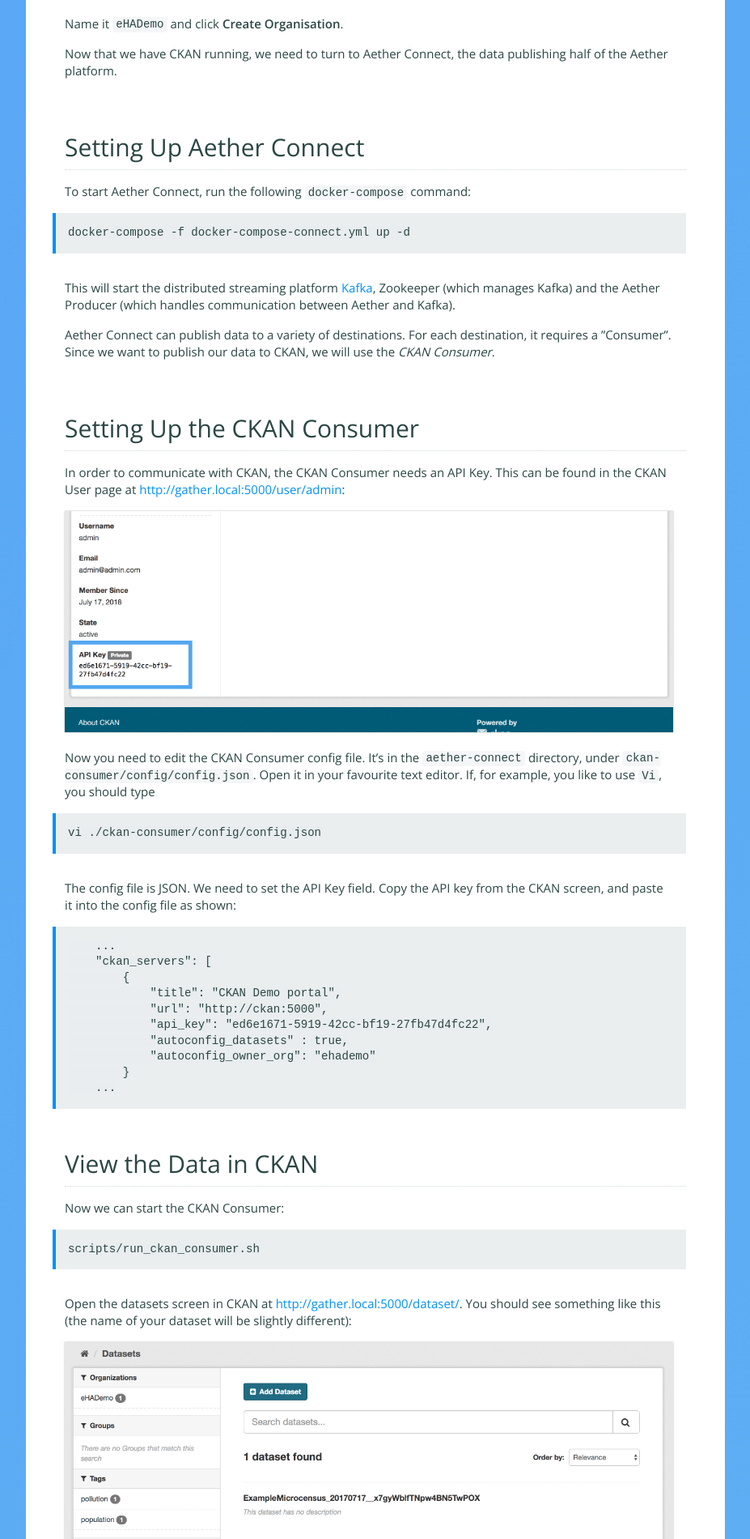
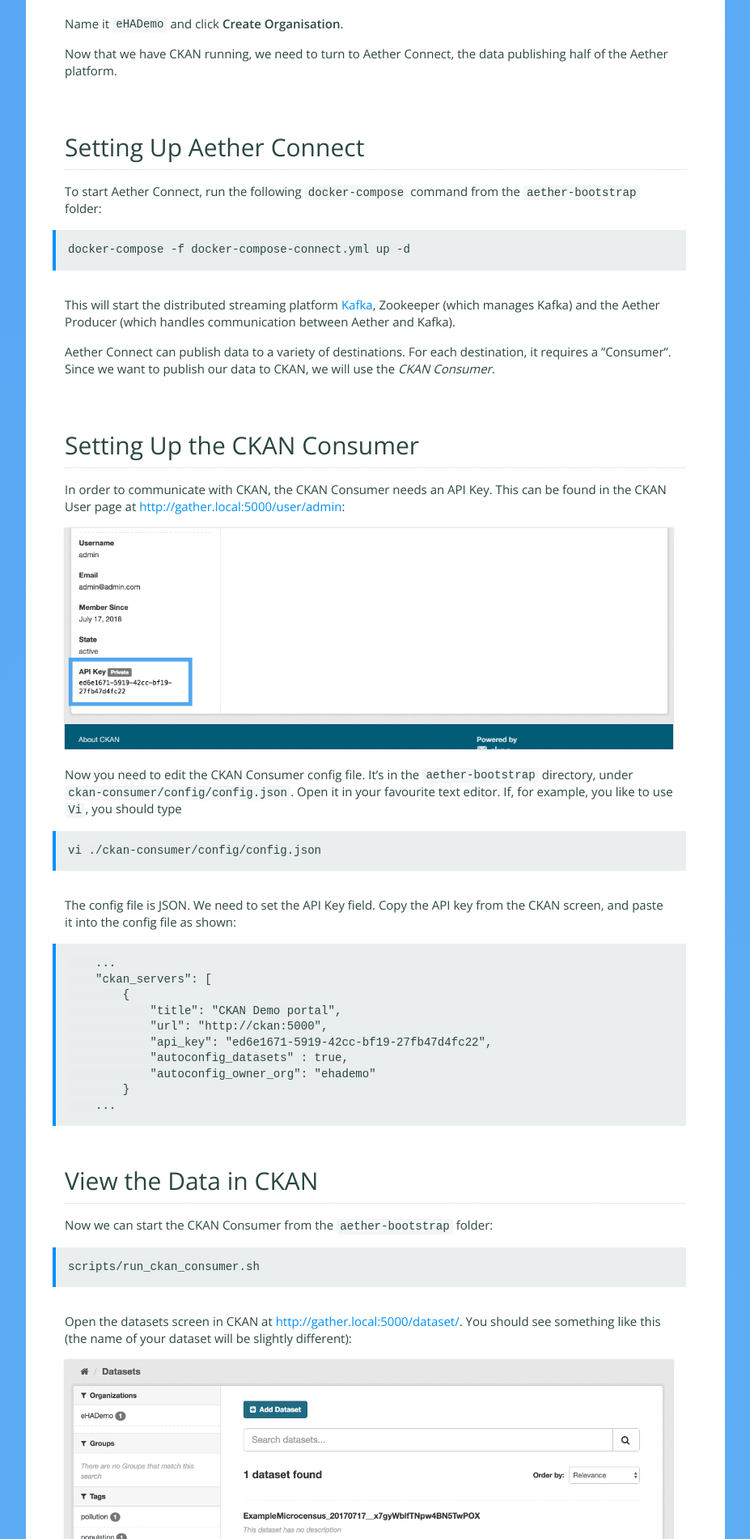
Before and after one commit to nixilla/gather, a Jekyll site: the page built from documentation/try/ckan.md, in a window 1280 px wide. Shown: the part 1006-2906 px from the top of the page at 81% size, without its empty margins (282-1209 px from the left). Built offline with Jekyll 4.4.1, drawn with Linux system fonts in a browser that asks for light colours.

Commit message:
Fixed typos

````diff
--- a/documentation/try/ckan.md
+++ b/documentation/try/ckan.md
@@ -29,7 +29,7 @@
 
 ## Setting Up Aether Connect
 
-To start Aether Connect, run the following `docker-compose` command:
+To start Aether Connect, run the following `docker-compose` command from the `aether-bootstrap` folder:
 
 ```
 docker-compose -f docker-compose-connect.yml up -d
@@ -45,7 +45,7 @@
 
 ![Getting the CKAN API Key](/images/ckan-api-key.png)
 
-Now you need to edit the CKAN Consumer config file. It’s in the `aether-connect` directory, under `ckan-consumer/config/config.json`. Open it in your favourite text editor. If, for example, you like to use `Vi`, you should type
+Now you need to edit the CKAN Consumer config file. It’s in the `aether-bootstrap` directory, under `ckan-consumer/config/config.json`. Open it in your favourite text editor. If, for example, you like to use `Vi`, you should type
 
 ```
 vi ./ckan-consumer/config/config.json
@@ -68,7 +68,7 @@
 
 ## View the Data in CKAN
 
-Now we can start the CKAN Consumer:
+Now we can start the CKAN Consumer from the `aether-bootstrap` folder:
 
 ```
 scripts/run_ckan_consumer.sh
````
